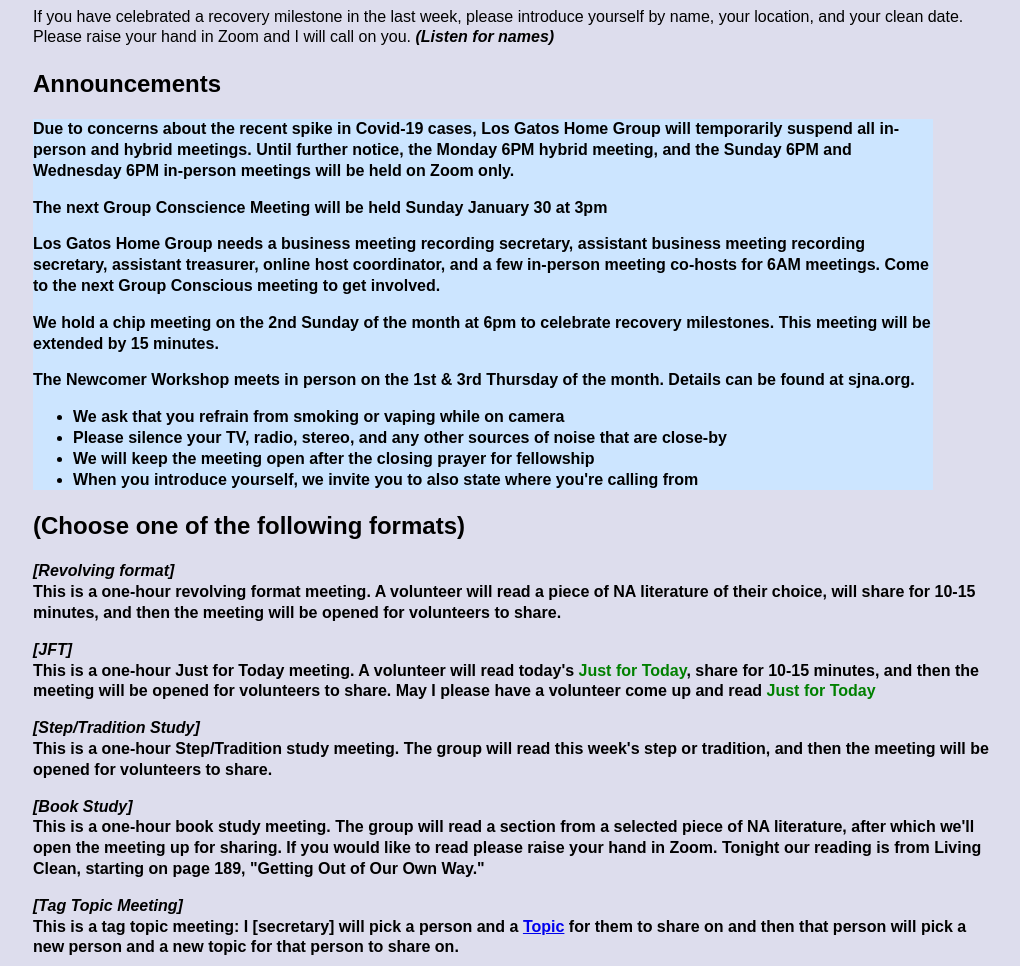
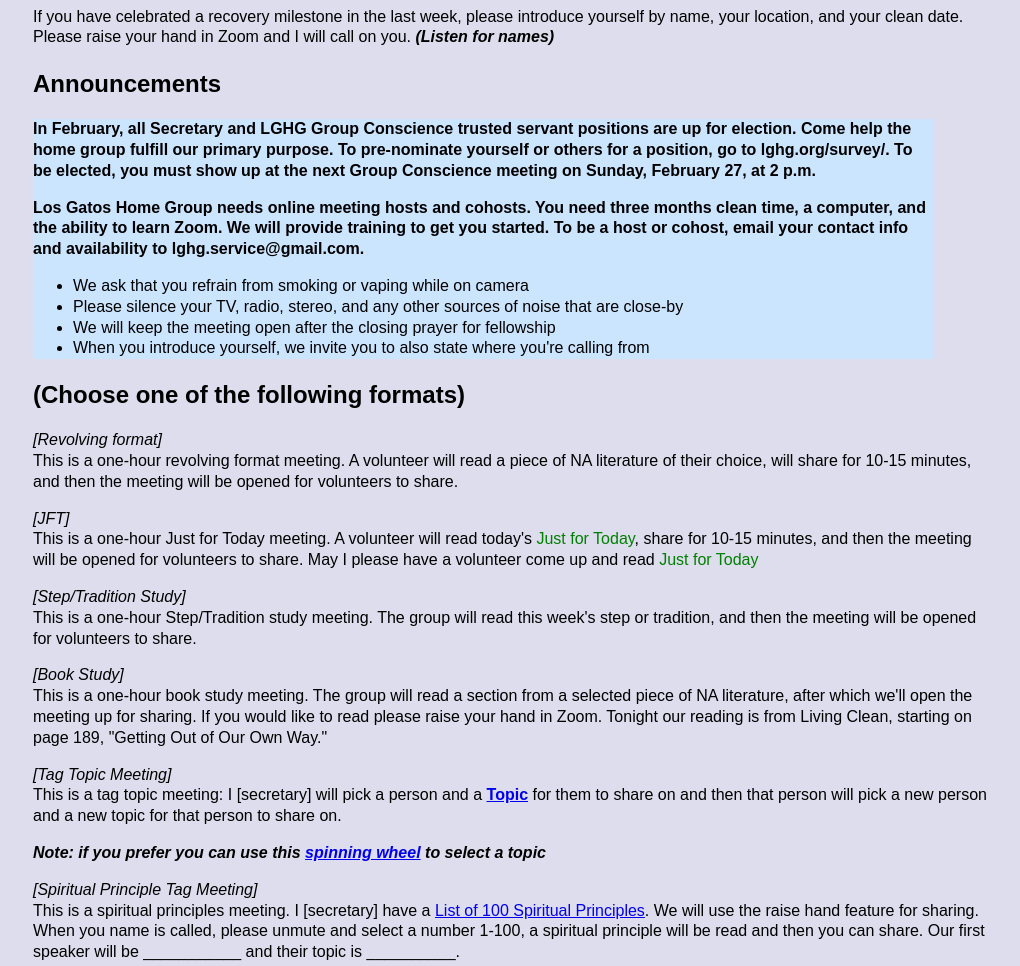
Before and after one commit to nip-webservant/nip-webservant.github.io, a plain HTML site: page resources/script.html in a window 1280 px wide. Shown: the part 1640-2606 px from the top of the page, without its empty margins (127-1147 px from the left). Drawn offline with Linux system fonts and the light colour scheme.

Commit message:
update announcements

```diff
--- a/resources/script.html
+++ b/resources/script.html
@@ -130,32 +130,14 @@ and your clean date. Please raise your hand in Zoom and I will call on you. <b><
 <div id="announce">
 
 <p><b>
-Due to concerns about the recent spike in Covid-19 cases, Los Gatos Home Group
-will temporarily suspend all in-person and hybrid meetings. Until further notice, the
-Monday 6PM hybrid meeting, and the Sunday 6PM and Wednesday 6PM in-person meetings will be held
-on Zoom only.
+In February, all Secretary and LGHG Group Conscience trusted servant positions are up for election. Come help the home group fulfill our primary purpose. To pre-nominate yourself or others for a position, go to lghg.org/survey/. To be elected, you must show up at the next Group Conscience meeting on Sunday, February 27, at 2 p.m.
 </b></p>
 
-<!--
 <p><b>
-There was a potential covid exposure at our Sunday 6pm meeting on
-January 2. If you attended this meeting or if you are
-experiencing symptoms we encourage you to follow the guidance of
-the CDC and local authorities and get tested.
+Los Gatos Home Group needs online meeting hosts and cohosts. You need three months clean time, a computer, and
+the ability to learn Zoom. We will provide training to get you started.
+To be a host or cohost, email your contact info and availability to lghg.service@gmail.com.
 </b></p>
--->
-
-<p><b>The next Group Conscience Meeting will be held Sunday January 30 at 3pm</b></p>
-
-<p><b>Los Gatos Home Group needs a business meeting recording secretary,
-assistant business meeting recording secretary, assistant treasurer, online host coordinator,
-and a few in-person meeting co-hosts for 6AM meetings.
-Come to the next Group Conscious meeting to get involved.</b></p>
-
-<p><b>We hold a chip meeting on the 2nd Sunday of the month at 6pm to celebrate recovery milestones. This meeting will be extended by 15 minutes.</b></p>
-
-<b><b>The Newcomer Workshop meets in person on the 1st & 3rd Thursday of the month. Details can be found at sjna.org.</b></p>
-
 <p>
 <ul>
 <li>We ask that you refrain from smoking or vaping while on camera</li>
```
